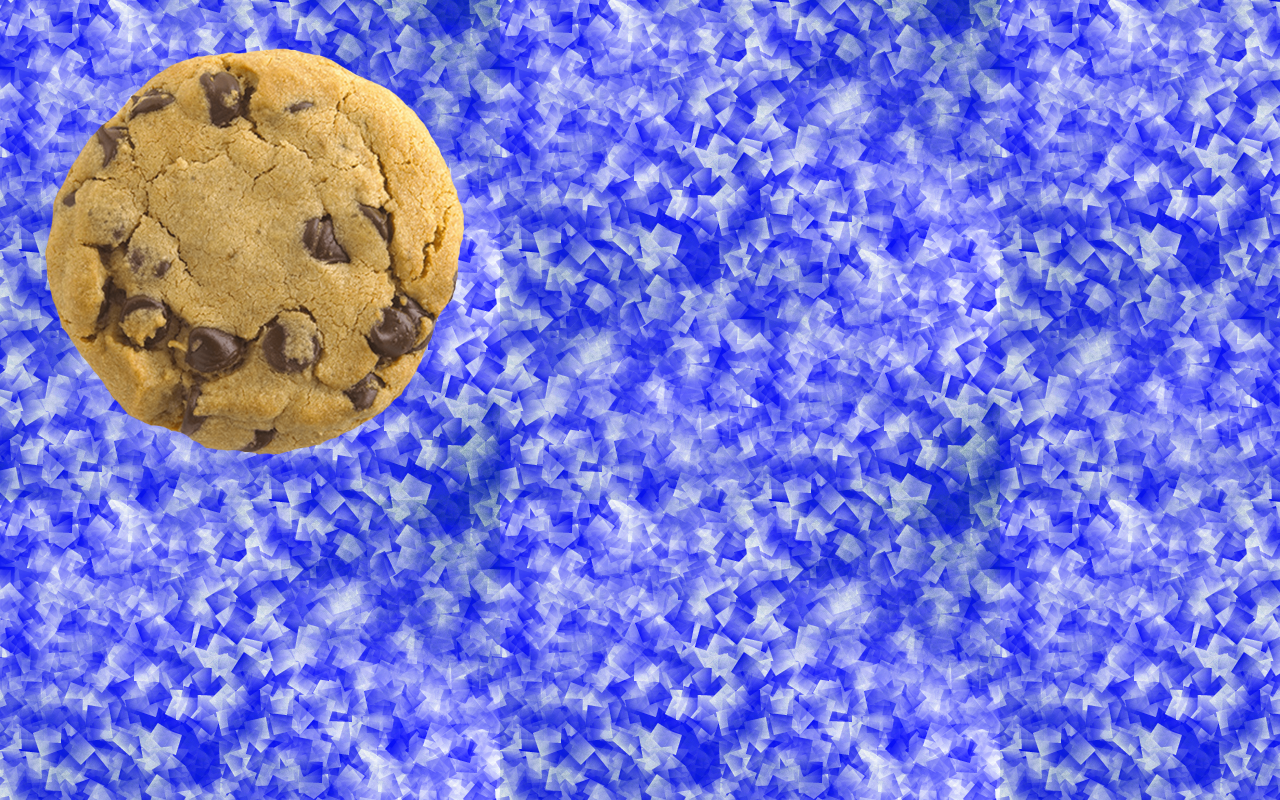
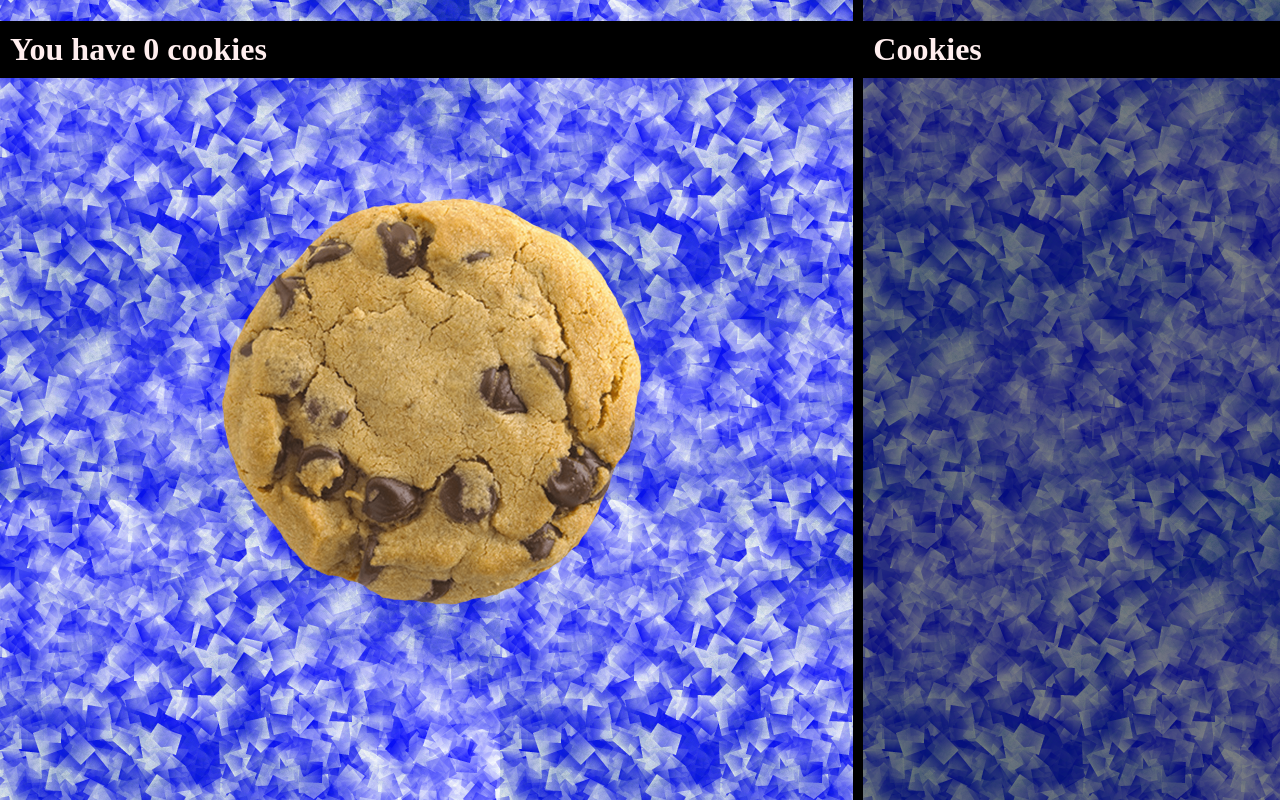
Before and after one commit to Gizyz/CookieClicker_ClickTest, a plain HTML site: page index.html in a window 1280 px wide. Shown: the top 800 px of the page. Drawn offline with Linux system fonts and the light colour scheme.

Commit message:
csssAAAAA

```diff
--- a/css/style.css
+++ b/css/style.css
@@ -2,14 +2,52 @@ html, body {
     margin:0;
     padding:0;
 }
-body {
-    background-color: red;
-    background-image:url("../bilder/bgV2.png");
-
-}
 img {
     width: 500px;
 }
+h1 {
+    padding: 10px;
+    color:rgb(255, 238, 238);
+    background-color: black;
+}
 .menubar {
+    position: absolute;
     height: 100vh;
+    width: 40vw;
+    top: 0;
+    right: 0;
+    background: url("../bilder/bgV2_dark.png");
+    border-left: 10px solid;
 }
+.container {
+    display: grid;
+    grid-template-columns: 1fr 1fr 1fr;
+    grid-template-rows: 1fr 1fr 1fr;
+    gap: 0px 0px;
+    grid-auto-flow: row;
+    grid-template-areas:
+      "Cookie Cookie Cookie-tab"
+      "Cookie Cookie Cookie-tab"
+      "Cookie Cookie Cookie-tab";
+      height: 100vh;
+  }
+
+.Cookie-tab {
+grid-area: Cookie-tab;
+background: url("../bilder/bgV2_dark.png");
+border-left: 10px solid;}
+
+.Cookie {
+display:flex;
+grid-area: Cookie;
+background:url("../bilder/bgV2.png");
+align-items: center;
+justify-content: center;
+}
+
+.Cookie h1 {
+    position:absolute;
+    width: calc(100% - 34%);
+    top:0;
+    left:0;
+}
--- a/index.html
+++ b/index.html
@@ -9,10 +9,18 @@
     </title>
 </head>
 <body>
-    <img src="bilder\cookie.png" alt="Image of a cookie" width="500px">
 
-    <div class="menubar">
+    <div class="container">
+        <div class="Cookie">
+            <h1>You have 0 cookies</h1>
+            <img id="cookie" src="bilder\cookie.png" alt="Image of a cookie" width="500px">
+        </div>
+        <div class="Cookie-tab">
+            <h1>Cookies</h1>
+            <form>
 
+            </form>
+        </div>
     </div>
     <script src="js\script.js"></script>
 </body>
```
Also changed, not shown: bilder/bgV2_dark.png (added), 1 other file.
